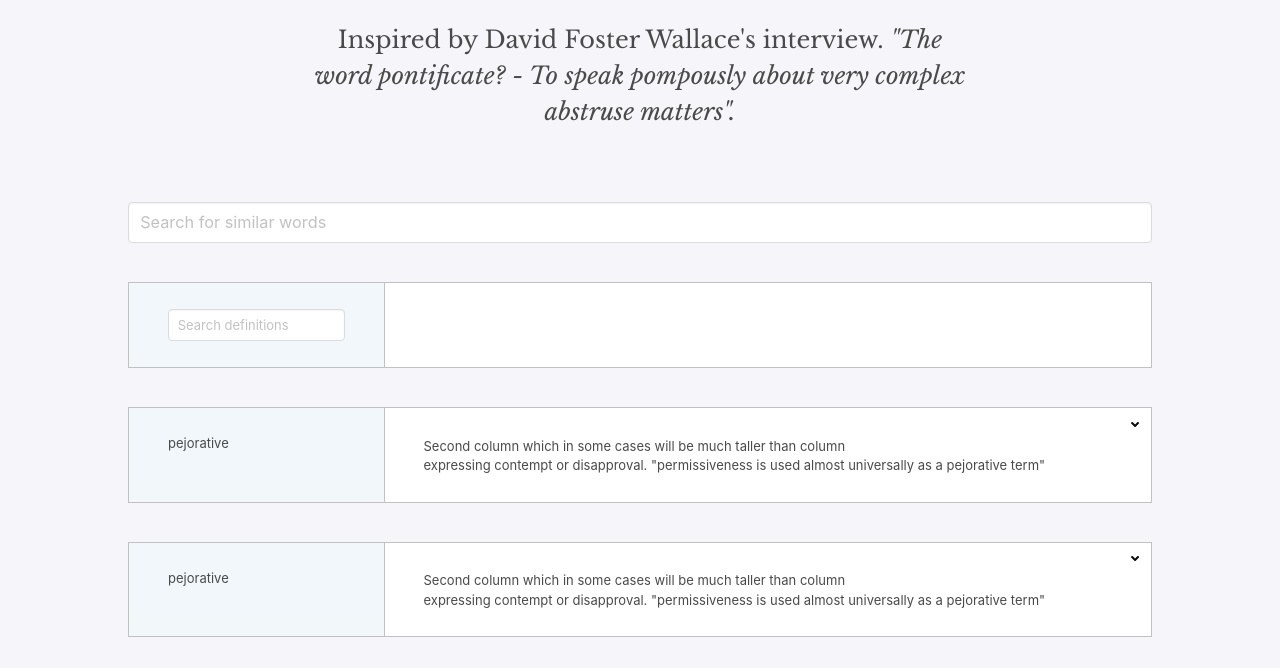
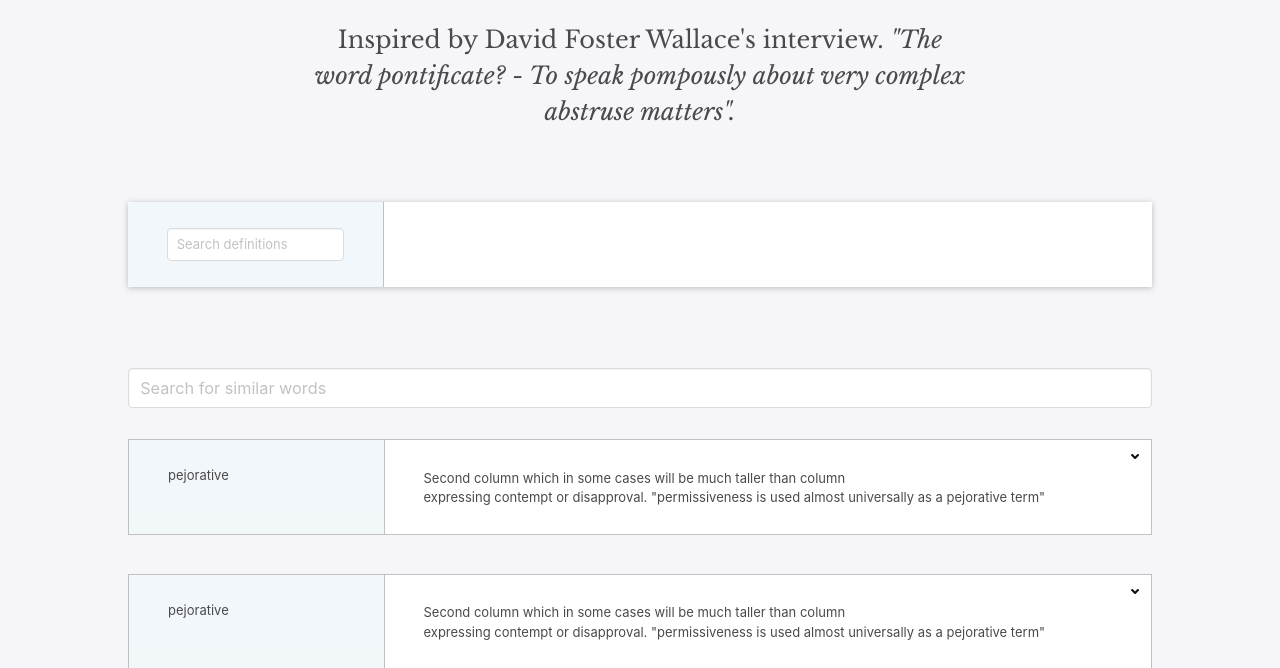
Before and after one commit to Murgio/pontificate, a Flask app: page / in a window 1280 px wide. Shown: the part 208-876 px from the top of the page. Run offline with Flask 2, Linux system fonts and the light colour scheme; data that the repository does not hold is empty; parts of the project's set-up code (start-up, migrations or seed data) failed here and were passed over; some libraries are stand-ins or nearby versions.

Commit message:
Enhance design of word definition search bar

```diff
--- a/webapp/static/css/style.css
+++ b/webapp/static/css/style.css
@@ -115,6 +115,10 @@
 border:1px solid #c1c1c2;
 }
 
+.is-borderless {
+border: 0px;
+}
+
 .col-1, .col-2 {
   float:left;
   vertical-align:top;
--- a/webapp/static/js/app.js
+++ b/webapp/static/js/app.js
@@ -3,3 +3,13 @@
   event.stopPropagation();
   dropdown.classList.toggle('is-active');
 });
+
+document.addEventListener('DOMContentLoaded', () => {
+  (document.querySelectorAll('.notification .delete') || []).forEach(($delete) => {
+    const $notification = $delete.parentNode;
+
+    $delete.addEventListener('click', () => {
+      $notification.parentNode.removeChild($notification);
+    });
+  });
+});
--- a/webapp/templates/index.html
+++ b/webapp/templates/index.html
@@ -28,14 +28,13 @@
         <p>Inspired by David Foster Wallace's interview. <em> "The word pontificate? - To speak pompously about very complex abstruse matters".</em> </p>
 </header>
 
-<div class="container is-widescreen" style="max-width:80%;">
-<input class="input is-medium" type="text" placeholder="Search for similar words">
-</div>
 
-<div class="faux-columns cf" style="margin-bottom:0px;">
+<div class="faux-columns cf is-borderless" style="margin-bottom:0px; box-shadow: 0 1px 6px rgb(32 33 36 / 28%);">
   <div class="col-1">
     <h1>
-            <input class="input" type="text" placeholder="Search definitions">
+            <form action="{{ url_for('words.search') }}" method="POST">
+                    <input class="input" type="text" name="q" placeholder="Search definitions">
+            </form>
     </h1>
   </div>
   <div class="col-2">
@@ -57,6 +56,10 @@
 </div>
 {% endwith %}
 
+
+<div class="container is-widescreen" style="max-width:80%;">
+<input class="input is-medium" type="text" placeholder="Search for similar words" style="margin-top:5em; margin-bottom:-.5em;">
+</div>
 
 <div class="faux-columns cf">
         {% include 'dropdown_menu.html' %}
--- a/webapp/words.py
+++ b/webapp/words.py
@@ -29,7 +29,7 @@
 @bp.route("/search", methods=['GET', 'POST'])
 def search():
     """Search for the definitions of a word"""
-    name = request.args['q']
+    name = request.form['q']
     word = Word(name, AUTH)
     word.get_json()
     if word.status_code() != 200:
```
